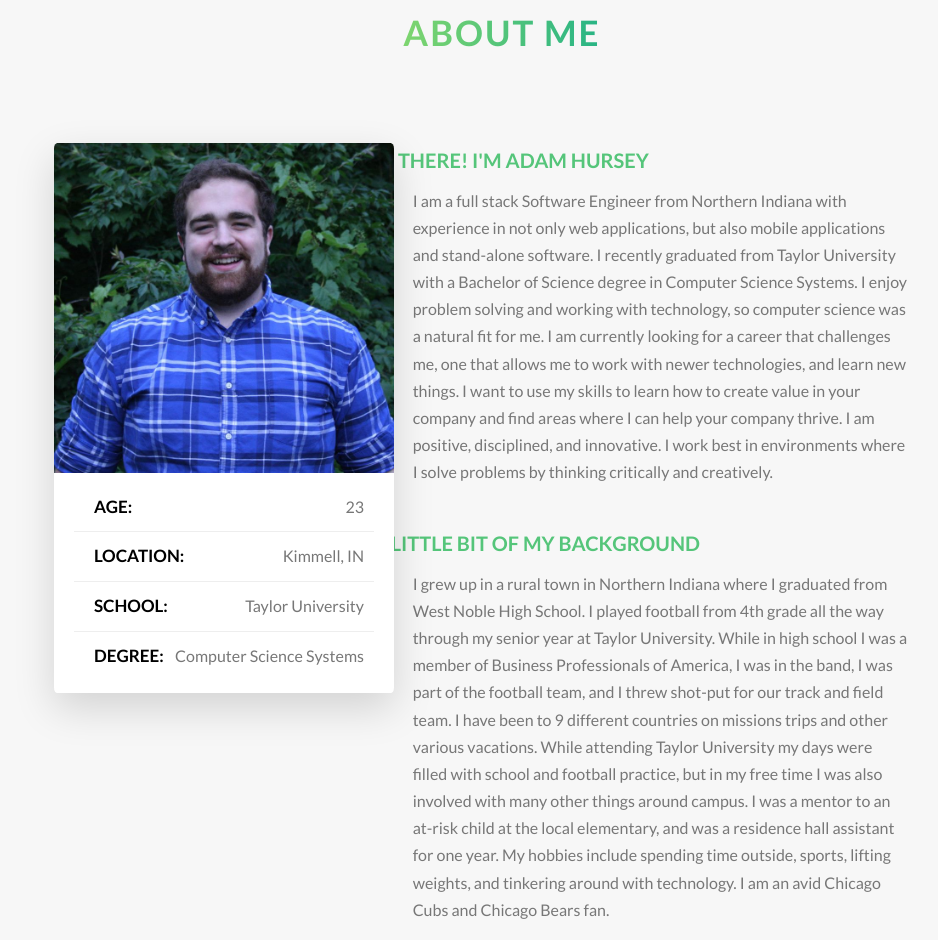
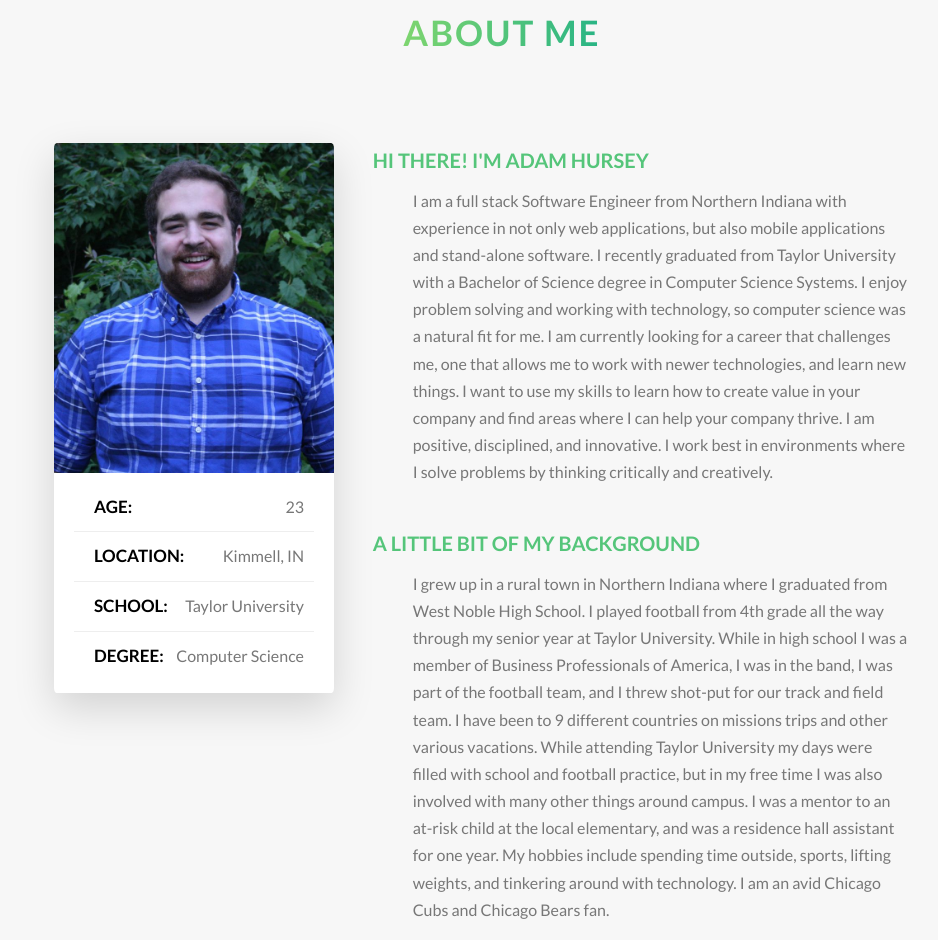
Before and after one commit to adamhursey/MySite, a website: page index.html in a window 1280 px wide. Shown: the part 827-1767 px from the top of the page, without its empty margins (138-1076 px from the left). Drawn offline with Linux system fonts and the light colour scheme.

Commit message:
changed card min-width to 28

```diff
--- a/index.html
+++ b/index.html
@@ -50,7 +50,7 @@
                                         <li><span class="u-bold-text">Age:</span> <span class="u-normal-text u-float-right">23</span></li>
                                         <li><span class="u-bold-text">Location:</span> <span class="u-normal-text u-float-right">Kimmell, IN</span></li>
                                         <li><span class="u-bold-text">School:</span> <span class="u-normal-text u-float-right">Taylor University</span></li>
-                                        <li><span class="u-bold-text">Degree:</span> <span class="u-normal-text u-float-right">Computer Science Systems</span></li>
+                                        <li><span class="u-bold-text">Degree:</span> <span class="u-normal-text u-float-right">Computer Science</span></li>
                                     </ul>
                                 </div>
                             </div>
--- a/sass/components/_card.scss
+++ b/sass/components/_card.scss
@@ -6,7 +6,7 @@
   position: relative;
   margin: 0 auto;
   min-height: $info-card-height;
-  min-width: 34rem;
+  min-width: 28rem;
   max-width: 60rem;
 
   &--project{
```
Also changed, not shown: css/main.css.
